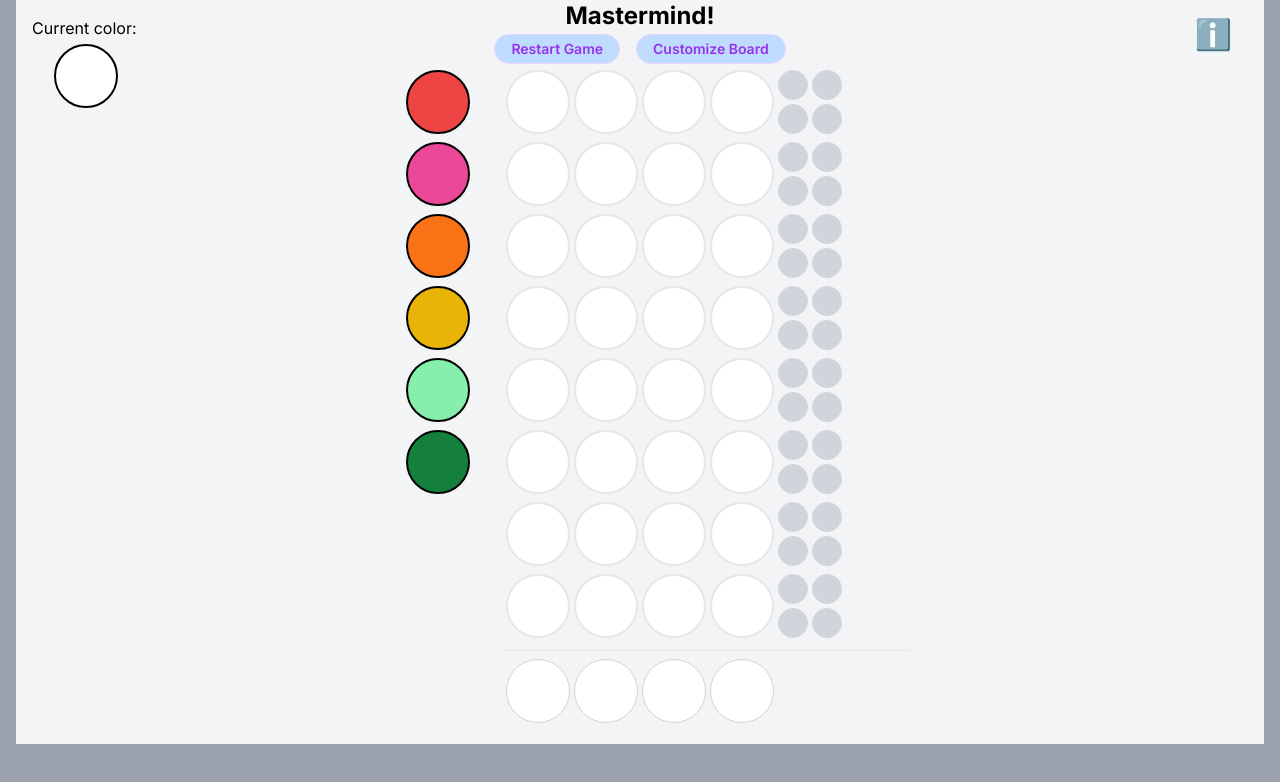
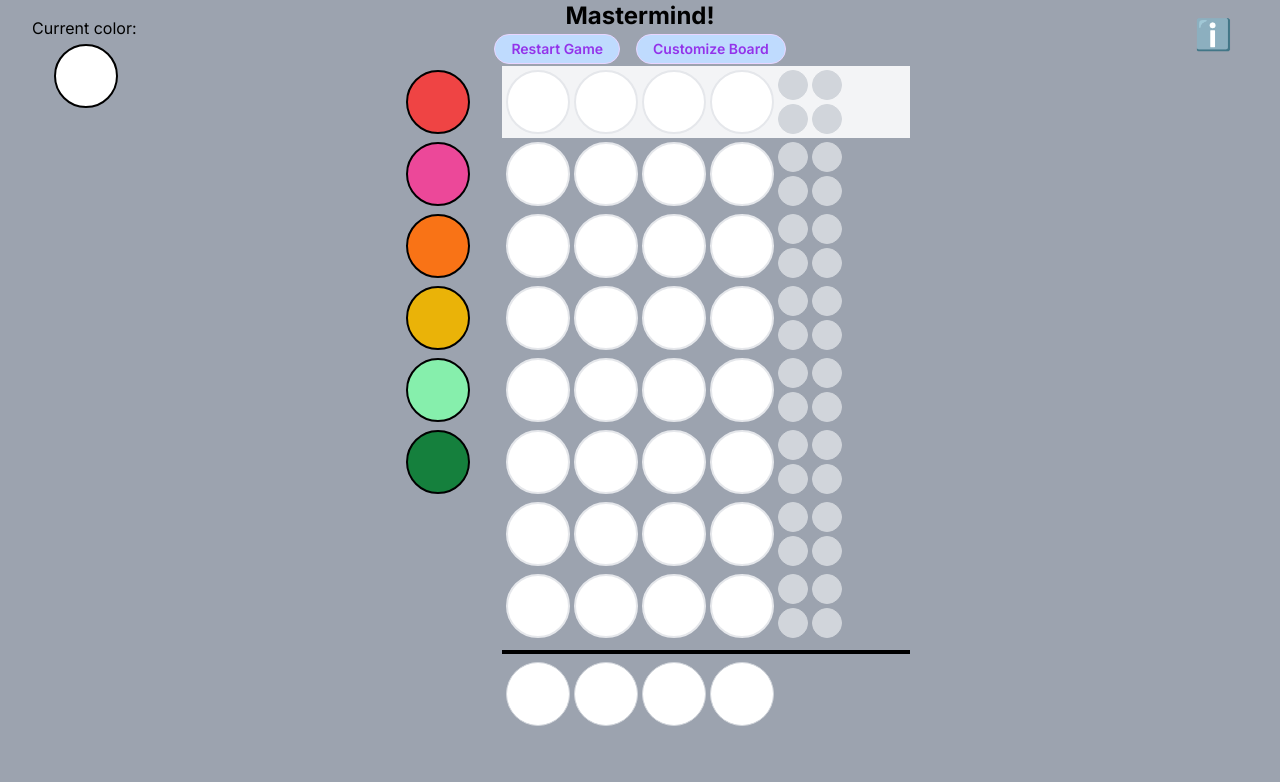
Before and after one commit to lo-maxwell/react-mastermind, a Next.js app: page / in a window 1280 px wide. Shown: the top 782 px of the page. Built offline with nearby package versions, Linux system fonts and the light colour scheme.

Commit message:
changed colors to better display active row

```diff
--- a/app/layout.tsx
+++ b/app/layout.tsx
@@ -5,8 +5,8 @@ import "./globals.css";
 const inter = Inter({ subsets: ["latin"] });
 
 export const metadata: Metadata = {
-  title: "Create Next App",
-  description: "Generated by create next app",
+  title: "Mastermind",
+  description: "Mastermind built in React + NextJS + Tailwind",
 };
 
 export default function RootLayout({
--- a/app/page.tsx
+++ b/app/page.tsx
@@ -105,7 +105,7 @@ export default function Home() {
 
   return (<>
   <div className="fixed px-4 inset-0 mx-auto space-y-2 shadow-lg bg-gray-400 h-screen overflow-x-auto overflow-y-auto">
-      <div className="text-center space-y-0.5 px-8 pb-4 bg-gray-100 text-black ">
+      <div className="text-center space-y-0.5 px-8 pb-4 bg-gray-400 text-black ">
         <div className="flex">
           <span className="flex-1 mr-auto invisible"> . </span>
           <span className="flex-1 text-2xl font-bold justify-center">Mastermind!</span>
@@ -136,7 +136,7 @@ export default function Home() {
         <div className="text-lg">
           <BoardComponent board={gameBoard}/>
         </div>
-        <hr className="h-px my-2 bg-gray-200 border-0 dark:bg-gray-700"/>
+        <hr className="h-px my-2 bg-gray-200 border-2 border-black dark:bg-gray-700"/>
         <div className="flex justify-left">
           <AnswerKeyComponent bubbles={gameBoard.answerColors}/>
         </div>
```
